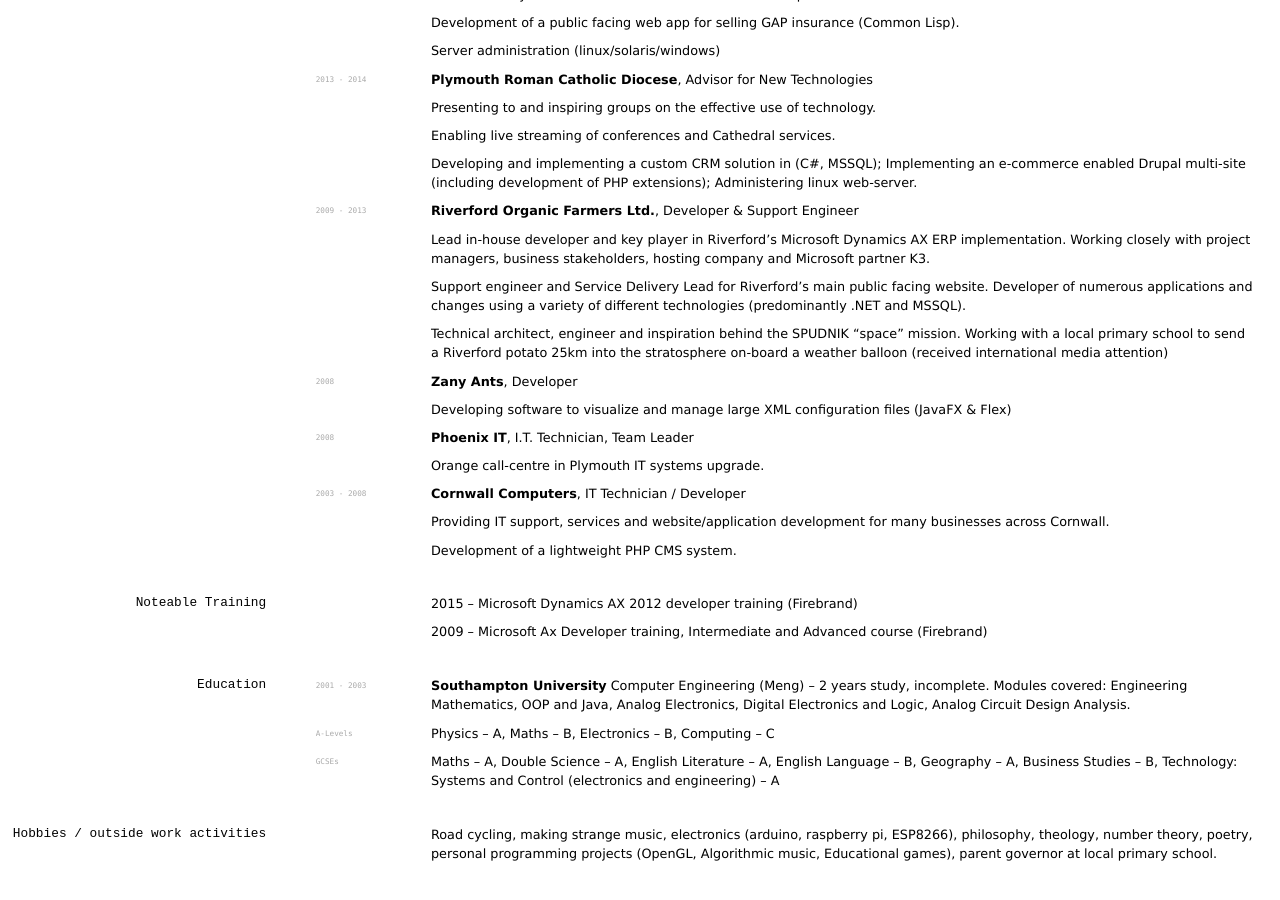
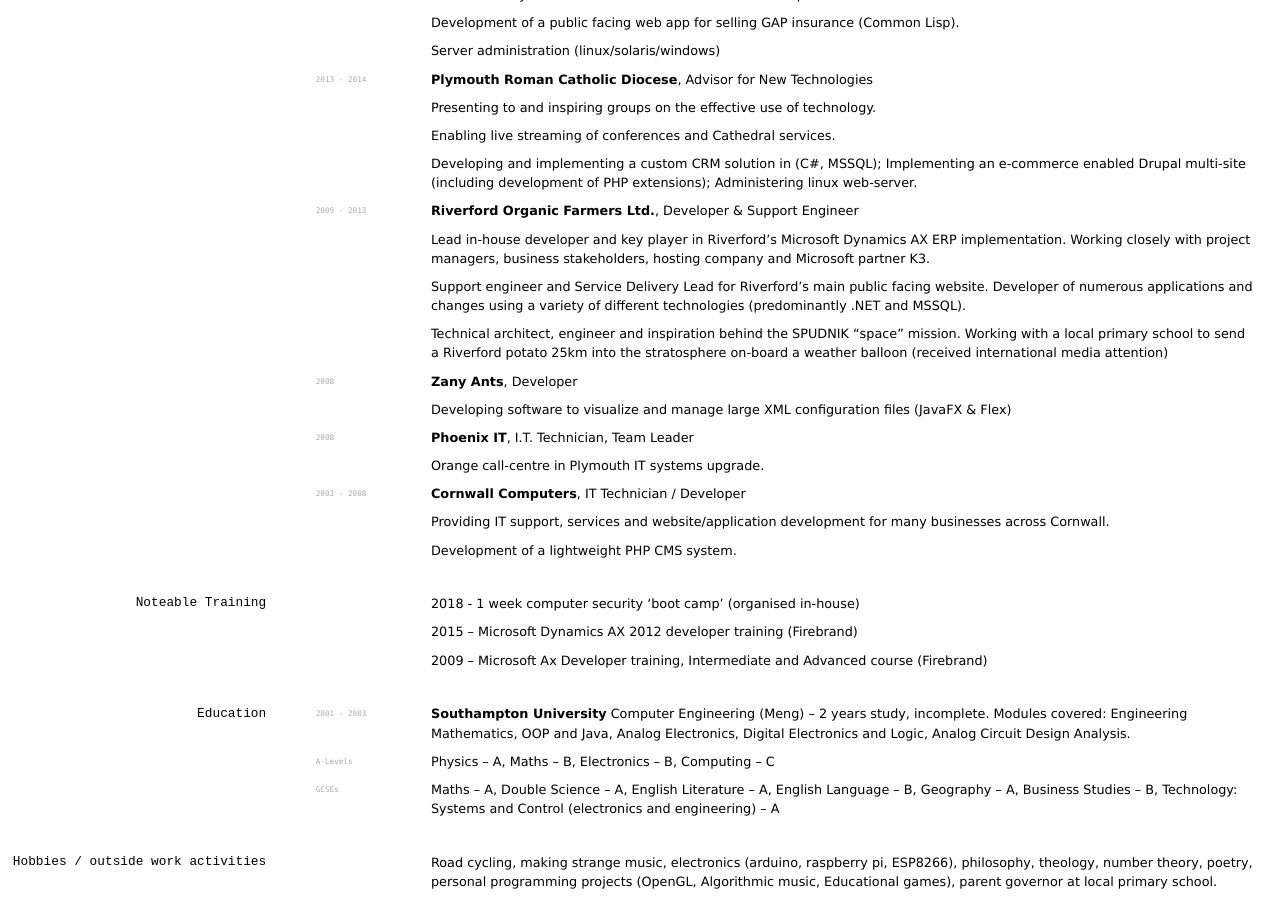
Before and after one commit to elipapa/markdown-cv, a Jekyll site: the page built from index.md, in a window 1280 px wide and 900 px high, scrolled down 733 px. Built offline with Jekyll 4.4.1, drawn with Linux system fonts in a browser that asks for light colours; before the commit the page ends 1605 px from its top, so only the background shows below that.

Commit message:
Update index.md

```diff
--- a/index.md
+++ b/index.md
@@ -89,6 +89,8 @@
 
 ### Noteable Training
 
+2018 - 1 week computer security 'boot camp' (organised in-house)
+
 2015 – Microsoft Dynamics AX 2012 developer training (Firebrand)
 
 2009 – Microsoft Ax Developer training, Intermediate and Advanced course (Firebrand)
```
